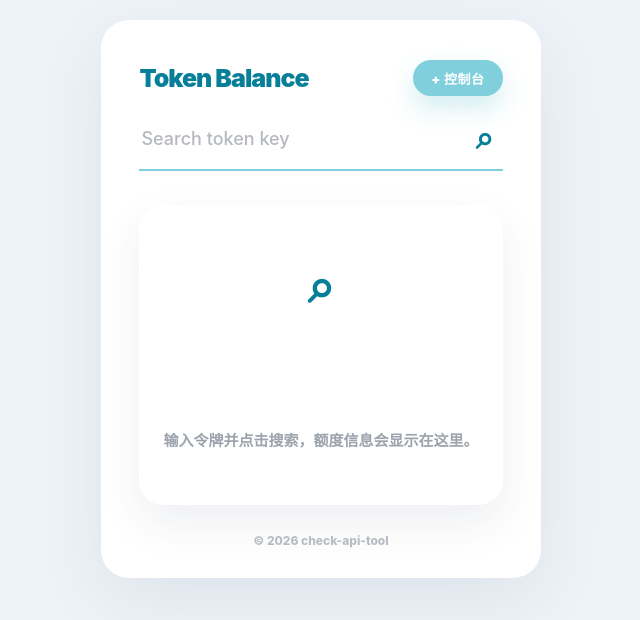
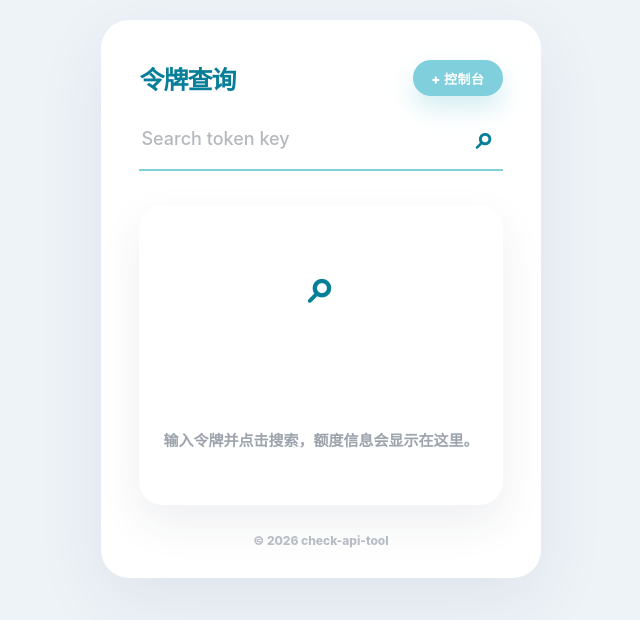
Before and after one commit to JoneMacke/check-api-tool, a React (Vite) app: page / in a window 1280 px wide. Shown: the top 620 px of the page, without its empty margins (319-959 px from the left). Built offline with nearby package versions, Linux system fonts and the light colour scheme; no server answers.

Commit message:
Hide token name in results

```diff
--- a/src/App.jsx
+++ b/src/App.jsx
@@ -139,7 +139,6 @@ export default function App() {
       used,
       available,
       unlimited,
-      name: data.name || '未命名令牌',
       expiresAt: fmtDate(data.expires_at ?? data.expiresAt),
     };
   }, [data]);
@@ -147,7 +146,7 @@ export default function App() {
   return (
     <main className="app-shell">
       <header className="topbar">
-        <h1>Token Balance</h1>
+        <h1>令牌查询</h1>
         {CONSOLE_URL && (
           <a className="console-link" href={CONSOLE_URL} target="_blank" rel="noreferrer">
             + 控制台
@@ -198,7 +197,7 @@ export default function App() {
           <section className="details-section">
             <h2>Usage details</h2>
             <div className="details-list">
-              <DetailRow label="已使用额度" value={fmtUsd(usage.used)} note={usage.name} />
+              <DetailRow label="已使用额度" value={fmtUsd(usage.used)} />
               <DetailRow label="到期时间" value={usage.expiresAt} note="Expires at" accent="date" />
             </div>
           </section>
```
